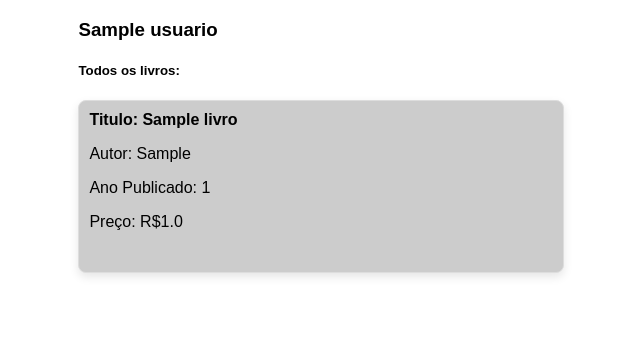
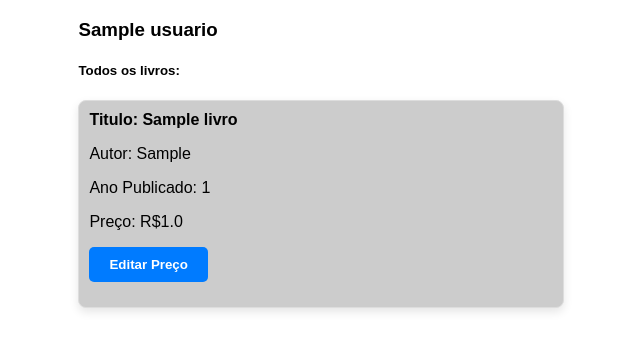
Before and after one commit to Guiheld/ADW, a Django app: page /dashboard/ in a window 1280 px wide. Shown: the part 78-429 px from the top of the page, without its empty margins (56-696 px from the left). Run offline with Django 5.2, Linux system fonts and the light colour scheme; a user stored in the database is signed in; tables that the repository leaves empty hold one stand-in row (values such as "Sample post").

Commit message:
Adiocionada a função editar preço que talvez não funcione :(

```diff
--- a/TrabalhoUemura/TrabalhoUemura/urls.py
+++ b/TrabalhoUemura/TrabalhoUemura/urls.py
@@ -36,4 +36,5 @@ urlpatterns = [
     path('dashboard/', views.dashboard, name='dashboard'),
     #--------------------------------------------
     path('cadastrar_livro/', views.cadastrar_livro, name='cadastrar_livro'),
+    path('dashboard/editar_preco_livro/<int:pk>/', views.editar_preco_livro, name='editar_preco_livro'),
 ]
--- a/TrabalhoUemura/app/templates/dashboard.html
+++ b/TrabalhoUemura/app/templates/dashboard.html
@@ -1,5 +1,5 @@
 {% block content %}
-  <div class="container">
+    <div class="container" xmlns="http://www.w3.org/1999/html">
     <div class="header">
       <h2>dashboard</h2>
       <div class="header-actions">
@@ -22,6 +22,7 @@
                     <p>Autor: {{ livro.autor }}</p>
                     <p>Ano Publicado: {{ livro.ano_publicacao }}</p>
                     <p>Preço: R${{ livro.preco }}</p>
+                    <button class="btn btn-edit" onclick="window.location.href='{% url 'editar_preco_livro' livro.pk %}'">Editar Preço</button>
                       {% if not livro.usuarioDono %}
                     <p> Nenhum dono... </p>
                       {% endif %}
@@ -199,6 +200,21 @@
       color: #6c757d; /* Cor cinza discreta */
       font-size: 0.9em;
     }
+button {
+  display: inline-block;
+  padding: 10px 20px;
+  border-radius: 5px;
+  border: none;
+  background-color: #007bff;
+  color: white;
+  font-weight: bold;
+  cursor: pointer;
+  transition: background-color 0.3s;
+}
+
+button:hover {
+  background-color: #0056b3;
+}
 
   </style>
 {% endblock %}
--- a/TrabalhoUemura/app/views.py
+++ b/TrabalhoUemura/app/views.py
@@ -1,16 +1,15 @@
 from django.contrib import messages
 from django.contrib.auth import authenticate, login
-from django.contrib.auth.decorators import login_required
 from django.contrib.auth.hashers import make_password
 from django.contrib.auth.models import User
 from django.http import HttpResponse, HttpResponseRedirect
-from django.shortcuts import render, redirect, get_object_or_404
+
 
 from .backupManager import backupUsuariosCSV
 from .formulario import FormularioDeLivros
 from .models import Usuarios, Livros
 from django.contrib.auth.decorators import login_required
-from django.shortcuts import render
+from django.shortcuts import render, redirect, get_object_or_404
 from django.urls import reverse
 
 # ANOTAÇÕES - Guilherme
@@ -102,3 +101,15 @@ def cadastrar_livro(request):
     else:
         form = FormularioDeLivros()
     return render(request, 'cadastrar_livro.html', {'form': form})
+
+@login_required(login_url='/auth/login')
+def editar_preco_livro(request,pk):
+    livro = get_object_or_404(Livros,pk=pk )
+    if request.method == 'POST':
+        form = FormularioDeLivros(request.POST, instance=Livros)
+        if form.is_valid():
+            form.save()
+            return redirect('meus_livros')
+        else:
+            form = FormularioDeLivros(instance=Livros)
+            return render(request, 'dashboard.html', {'form': form, 'livro': livro})
```
